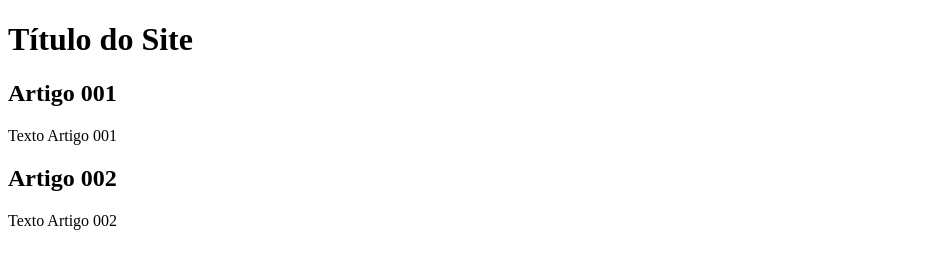
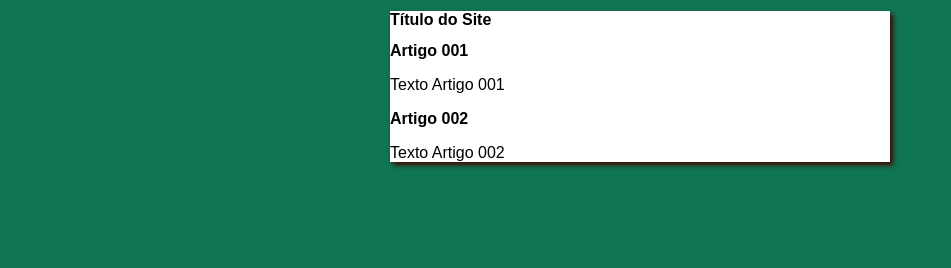
Before and after one commit to ojuanra/projeto-site, a plain HTML site: page index.html in a window 1280 px wide. Shown: the whole page, without its empty margins (0-951 px from the left). Drawn offline with Linux system fonts and the light colour scheme.

Commit message:
iniciei o design

```diff
--- /dev/null
+++ b/estilos-site.css
@@ -0,0 +1,15 @@
+* {
+    font-family: Arial, Helvetica, sans-serif;
+    font-size: 16px;
+}
+
+body {
+    background-color: rgb(15, 117, 83);
+}
+
+main {
+    background-color: white;
+    width: 500px;
+    margin: auto;
+    box-shadow: 3px 3px 5px rgb(65, 2, 2);
+}
--- a/index.html
+++ b/index.html
@@ -5,6 +5,7 @@
     <meta http-equiv="X-UA-Compatible" content="IE=edge">
     <meta name="viewport" content="width=device-width, initial-scale=1.0">
     <title>Título do Site</title>
+    <link rel="stylesheet" href="estilos-site.css">
 </head>
 <body>
     <main>
```
